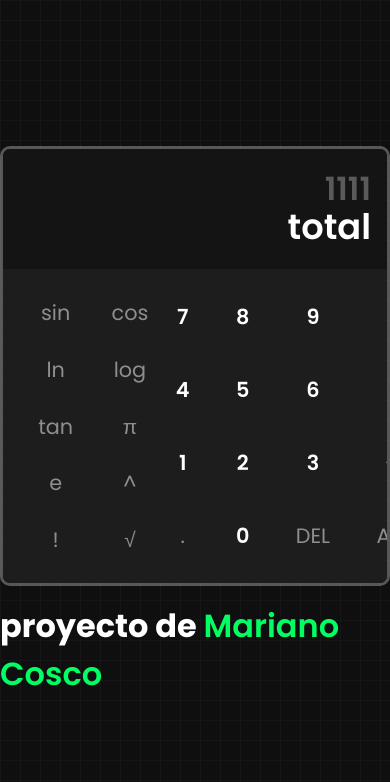
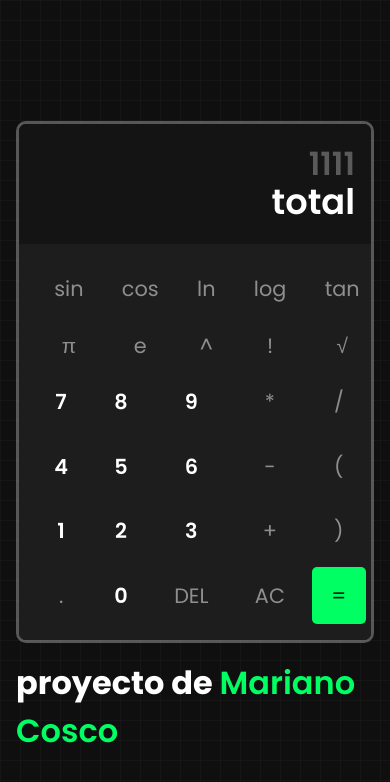
Before and after one commit to marianoCosco/calculadora-cientifica, a React (Vite) app in the folder calculadora-cientifica/: page / in a window 390 px wide. Shown: the top 782 px of the page. Built offline with nearby package versions, Linux system fonts and the light colour scheme.

Commit message:
para mobile

```diff
--- a/calculadora-cientifica/src/index.css
+++ b/calculadora-cientifica/src/index.css
@@ -116,3 +116,23 @@ body {
   color: white;
   font-weight: 600;
 }
+
+@media (max-width: 610px) {
+  body {
+    padding: 1rem;
+  }
+
+  .keysWindow {
+    flex-direction: column;
+    gap: 0;
+  }
+
+  .line {
+    display: none;
+  }
+
+  .keys_scientific {
+    width: 100%;
+    grid-template-columns: repeat(5, 1fr);
+  }
+}
```
